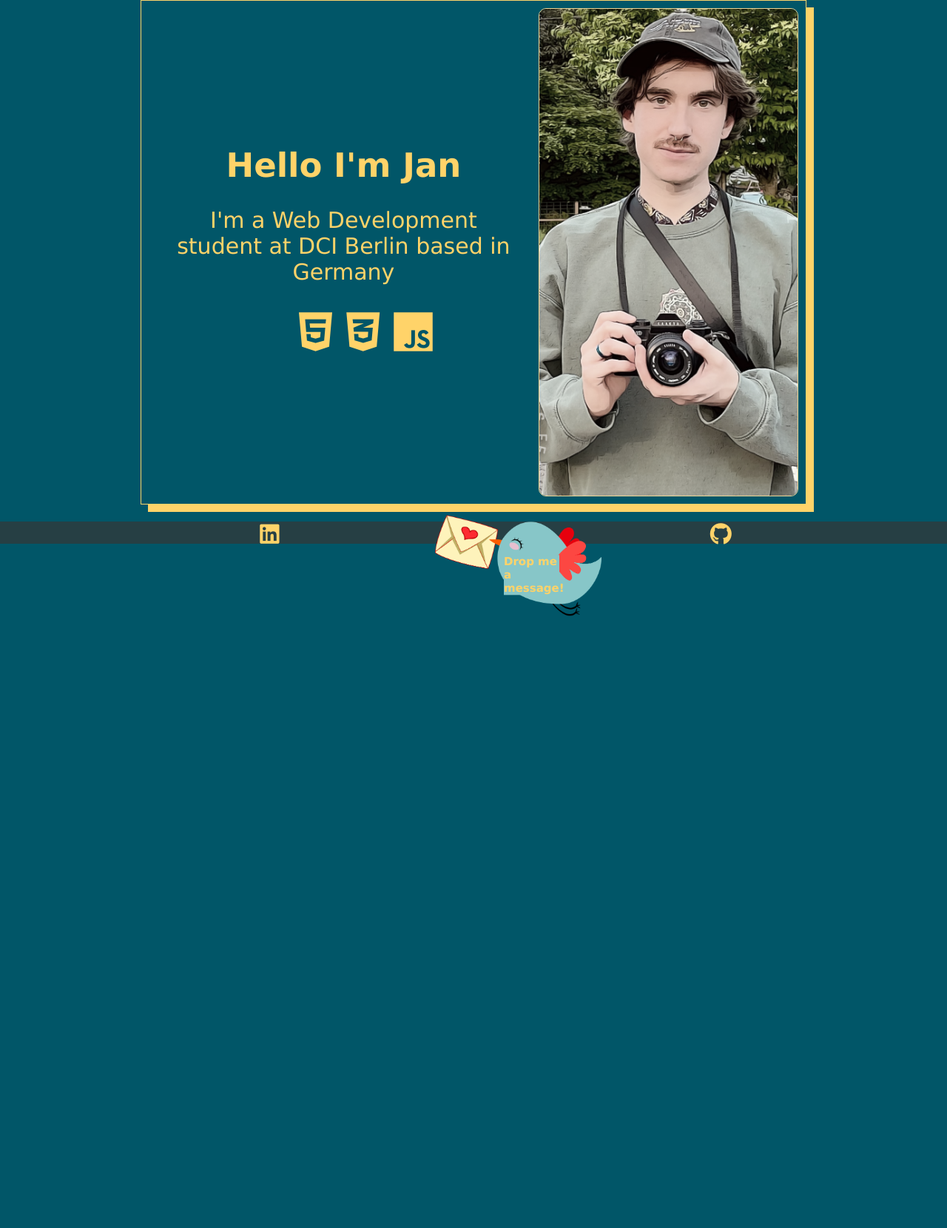
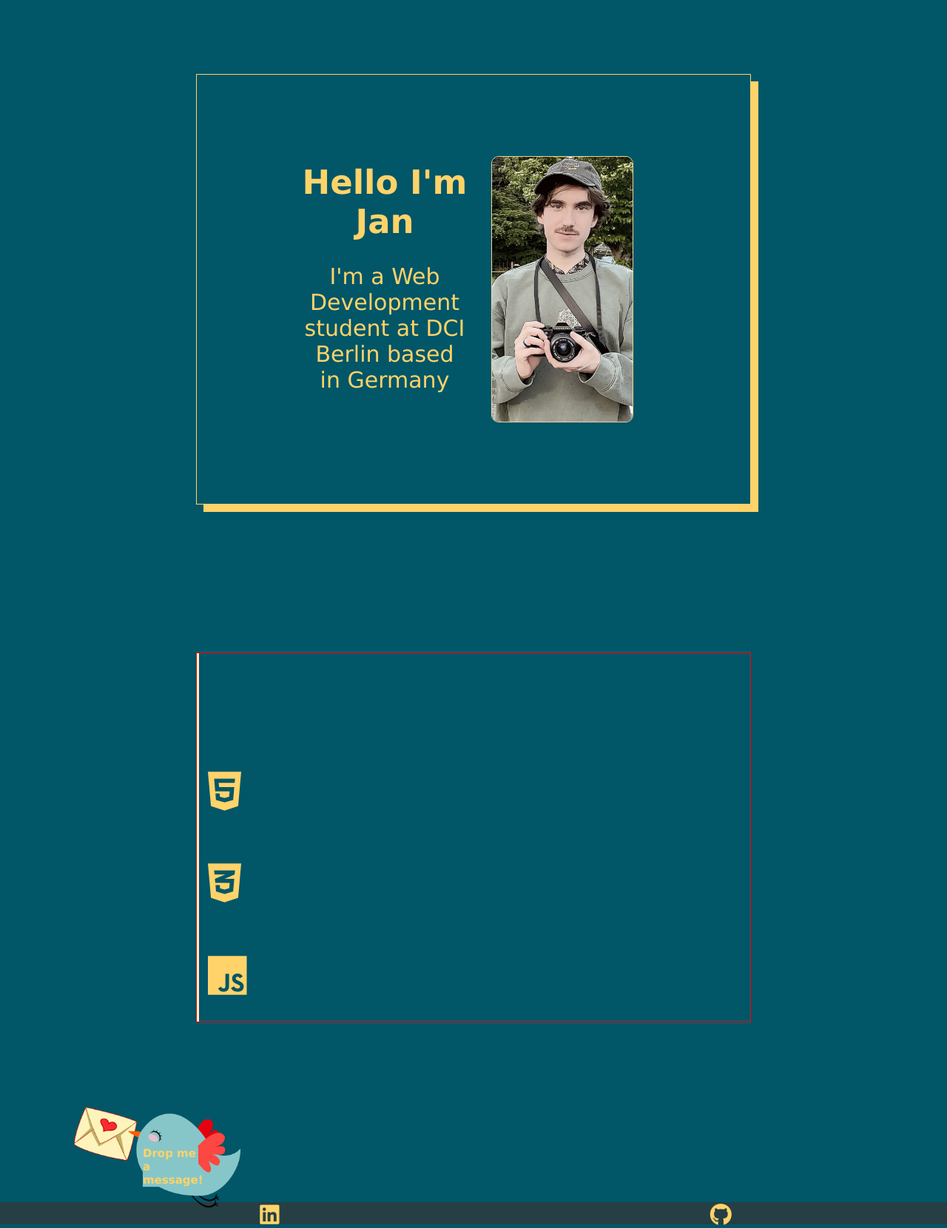
Before and after one commit to odesseyoracle/ui-final-project, a plain HTML site: page index.html in a window 1280 px wide. Shown: the part 65-1725 px from the top of the page at 74% size. Before the commit the page ends 904 px from the top, so only its background shows below. Drawn offline with Linux system fonts and the light colour scheme; a web font is replaced by a local one.

Commit message:
Skills animation added to Main page

```diff
--- a/index.html
+++ b/index.html
@@ -36,22 +36,30 @@
     </header>
     <main>
       <section>
+        <div class="over-middle-section">
           <div class="middle-section">
             <div class="short-bio">
               <h2>Hello I'm Jan</h2>
               <p>I'm a Web Development student at DCI Berlin based in Germany</p>
-            <a href="#">
-              <span><i class="fa-brands fa-html5"></i>
-              <i class="fa-brands fa-css3-alt"></i>
-              <i class="fa-brands fa-js"></i>
-                        <div class="hidden-table"></div></span>
+              <a href="table.html">
+                <span>
+                </span>
               </a>
             </div>
             <img src="images/Screenshot from 2023-08-31 14-11-57.png" alt="Headshot">
           </div>
+        </div>
+        <div class="skills">
+          <div class="skill"></div>
+          <div class="skill"><i class="fa-brands fa-html5"></i></div>
+          <div class="skill"><i class="fa-brands fa-css3-alt"></i></div>
+          <div class="skill"><i class="fa-brands fa-js"></i></div>
+        </div>
+        <div class="contact-form">
           <div class="contact-form-link">
             <a href="contact-form.html"><img src="images/animal-1320792_1280.png" alt="Bird with Letter"><span>Drop me a message!</span></a>
 
+          </div>
         </div>
       </section>
     </main>
--- a/style.css
+++ b/style.css
@@ -25,8 +25,8 @@
 body {
     background-color: var(--color-1);
 
-    height: 100vh;
-    overflow: hidden;
+    /* height: 100vh; */
+    /* overflow: hidden; */
 }
 
 header {
@@ -70,21 +70,25 @@ main {
     margin: auto;
     height: 100%;
 }
+
 section {
     width: 100%;
-    height: calc(100% - 2rem);
-    display: grid;
+    /* display: grid;
     grid-template: 4fr 2fr 0.5fr / 0.5fr 3fr 0.5fr;
-    place-items: center;
+    place-items: center; */
+    display: flex;
+    flex-direction: column;
 }
 
+
+
 .middle-section {
-    grid-area: 1 / 2 / 2 / 3;
+    /* grid-area: 1 / 2 / 2 / 3; */
 
-    border: 1px solid var(--color-3);
-    box-shadow: 10px 10px  #ffd369;
-
+    width: 500px;
+    margin: auto;
     padding: 10px;
+    margin: 100px;
 
     display: flex;
     justify-content: center;
@@ -92,11 +96,32 @@ section {
 
 }
 
+.over-middle-section {
+    width: 750px;
+    margin: 100px auto;
+    border: 1px solid var(--color-3);
+    box-shadow: 10px 10px  #ffd369;
+
+    /* animation: border-size 2s ease-in infinite; */
+}
+
+@keyframes border-size {
+    0% {
+        transform: scale(1);
+    }
+    50% {
+        transform: scale(1.2);
+    }
+    100% {
+        transform: scale(1);
+    }
+}
+
 
 
 .middle-section img {
     width: 40%;
-    height: 75%;
+    height: auto;
     object-fit: cover;
     object-position: center;
     border-radius: 10px;
@@ -128,7 +153,7 @@ section {
         margin: 2rem;
 }
 
-    & span {
+    /* & span {
         font-size: 4rem;
 
         & i:hover {
@@ -142,15 +167,59 @@ section {
             background-image: linear-gradient(to right, var(--color-1), var(--color-2));
 
         }
-    }
+    } */
 
 }
 
+.skills {
+    width: 750px;
+    margin: 100px auto;
+    border: 1px solid red;
+
+    height: 500px;
+}
+
+.skill {
+    width: 100%;
+    padding: 1rem;
+    height: calc(100% / 4);
+    position: relative;
+    overflow: hidden;
+    display: flex;
+    align-items: center;
+
+    & i {
+        font-size: 4rem;
+        margin-right: 1rem;
+    }
+}
+
+.skill::before {
+    content: "";
+    width: 100%;
+    height: 100%;
+    position: absolute;
+    top: 0;
+    left: 0;
+    z-index: -1;
+    transform: translate(calc(-100% + 3px));
+    background-color: var(--color-4);
+
+}
+
+.skill:hover::before {
+    transform: translate(0);
+    transition: transform 2s ease-in-out;
+}
+
+.contact-form {
+    width: auto;
+}
 
 .contact-form-link {
     width: 15rem;
-    position: relative;
-    grid-area: 2 / 2 / 3 / 3;
+    /* position: relative;
+    grid-area: 2 / 2 / 3 / 3; */
     z-index: 2;
 
     animation: flying-bird 10s linear infinite;
@@ -177,8 +246,8 @@ footer {
     height: 2rem;
     padding: 0rem 2rem;
     background-color: var(--color-2);
-    position: absolute;
-    bottom: 0;
+    /* position: absolute;
+    bottom: 0; */
     display: flex;
     justify-content: center;
 }
@@ -291,3 +360,6 @@ form {
         opacity: 1;
     }
 }
+
+
+/* TABLE HTML */
```
Also changed, not shown: table.html (added, +51 -0 lines), images/emoticon-1628080_1280.png (added). Lines whose indentation alone changed are shown as unchanged.
